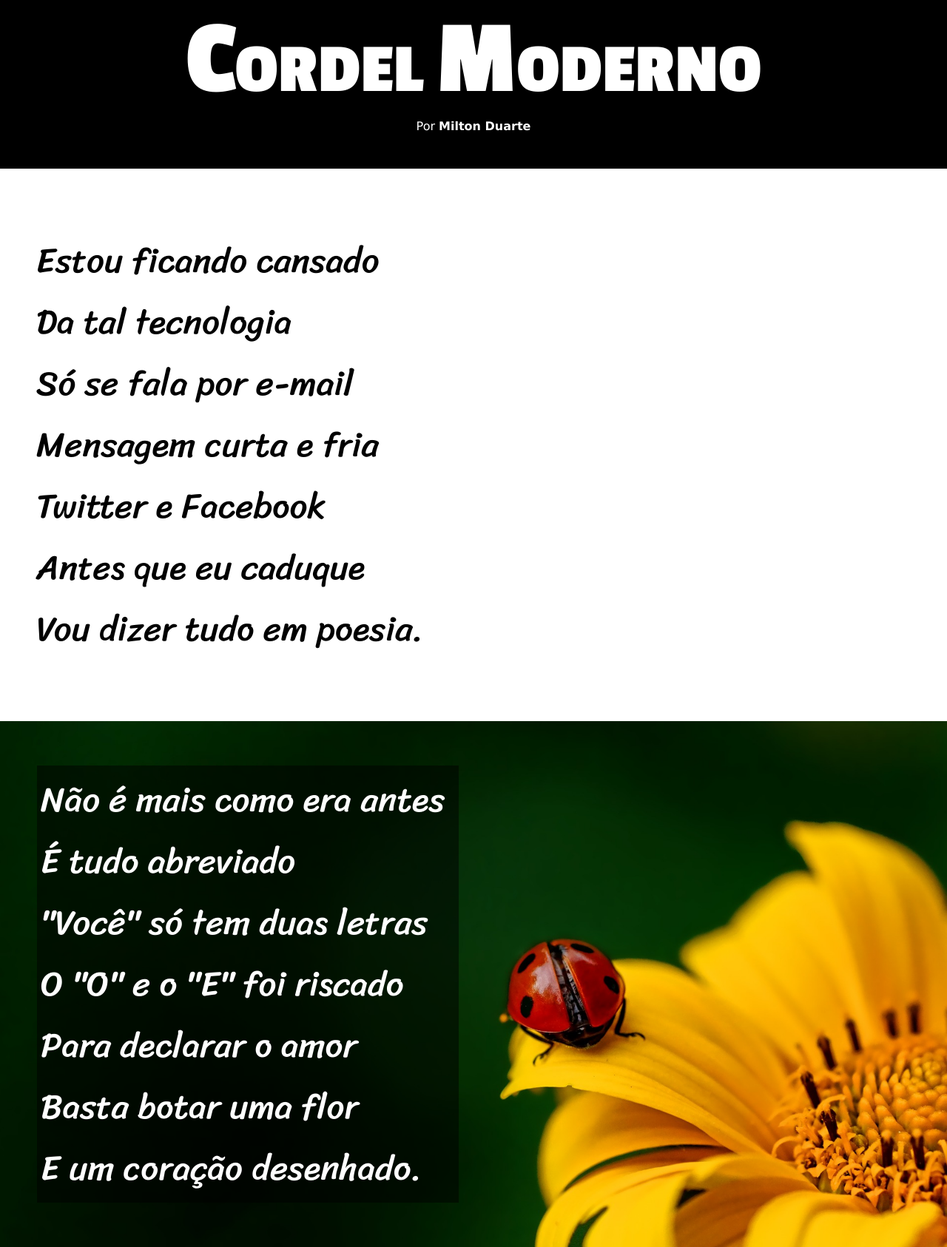
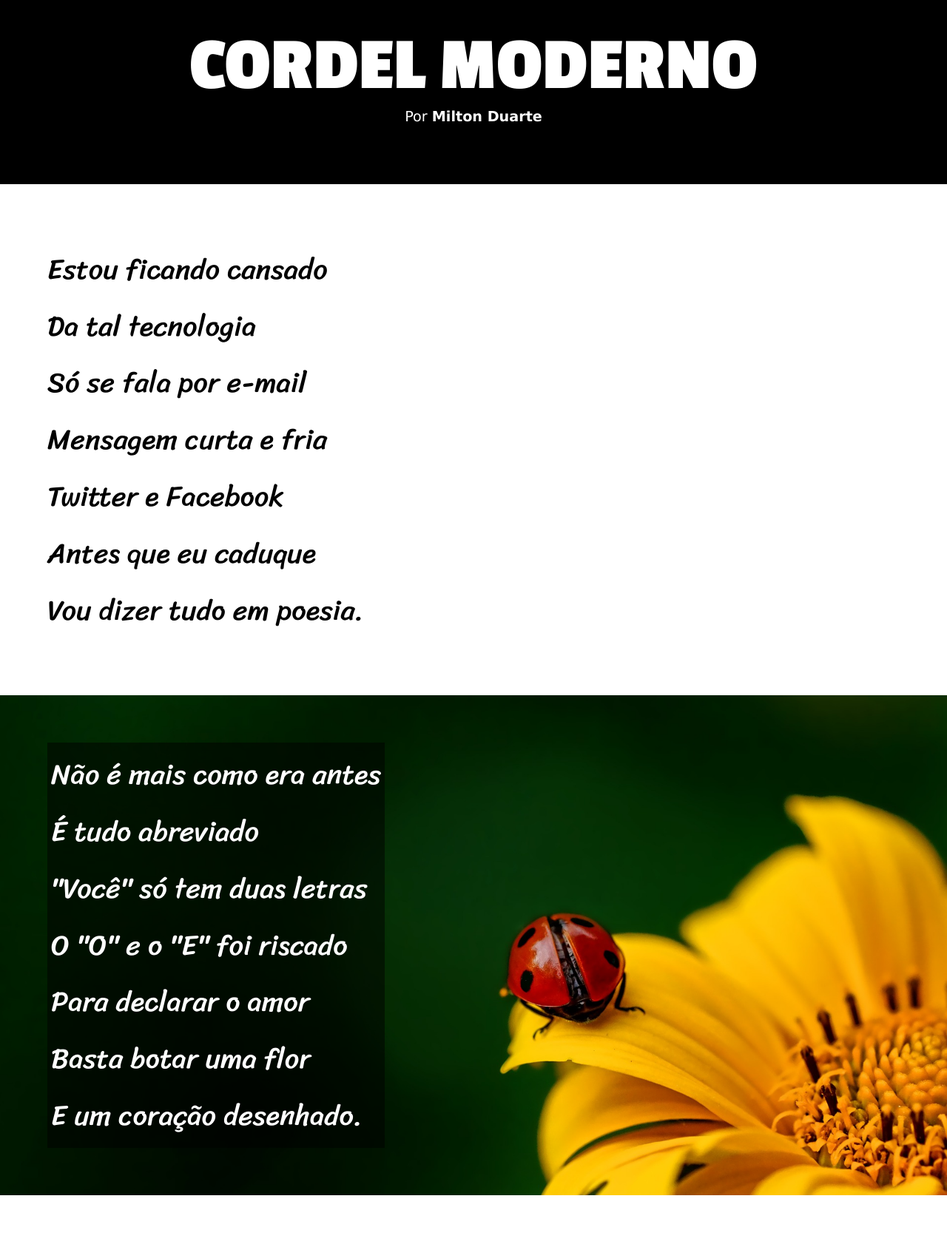
Before and after one commit to IWeyer/html-css, a plain HTML site: page Desafios/desafio12/desafio012.html in a window 1280 px wide. Shown: the part 47-1733 px from the top of the page at 74% size. Drawn offline with Linux system fonts and the light colour scheme.

Commit message:
atualização de estilos do desafio12

```diff
--- a/Desafios/desafio12/desafio012.html
+++ b/Desafios/desafio12/desafio012.html
@@ -3,13 +3,13 @@
 <head>
     <meta charset="UTF-8">
     <meta name="viewport" content="width=device-width, initial-scale=1.0">
-    <link rel="stylesheet" href="style.css">
+    <link rel="stylesheet" href="estilo/style.css">
     <title>Desafio do Cordel</title>
 </head>
 <body>
     <header>
-        <h1><span>C</span>ORDEL <span>M</span>ODERNO</h1>
-        <p>Por <a href="#">Milton Duarte</a></p>
+        <h1>CORDEL MODERNO</h1>
+        <p>Por <a href="https://www.recantodasletras.com.br/poesias/3186743">Milton Duarte</a></p>
     </header>
     <main>
         <pre>
@@ -38,6 +38,7 @@
     </div>
 
     <pre>
+
 Arroba agora não pesa
 É parte de um endereço
 Ponto final nem se usa
@@ -70,6 +71,7 @@
         </div>
 
     <pre>
+
 Agora, escrevo e envio
 Chegando na mesma hora
 Mas quando vou prosear
--- a/Desafios/desafio12/style.css
+++ b/Desafios/desafio12/estilo/style.css
@@ -1,24 +1,31 @@
+@charset "UTF-8";
+
 @import url('https://fonts.googleapis.com/css2?family=Passion+One:wght@700&display=swap');
+
 @import url('https://fonts.googleapis.com/css2?family=Passion+One:wght@700&family=Sriracha&display=swap');
+
 *{
     margin: 0;
 }
 
 header{
-    height: 275px;
     background-color: black;
+    padding-top: 10vh;
+    padding-bottom: 10vh;
 }
 header h1{
     color: white;
-    font-size: 6em;
+    font-size: 8vw;
     text-align: center;
     font-family: 'Passion One', cursive;
-    padding-top: 50px;
+    font-variant: small-caps;
+
 }
 header p{
     color: white;
     text-align: center;
     font-family: Verdana, Geneva, Tahoma, sans-serif;
+    font-size: 1.5vw;
 
 }
 header a{
@@ -26,45 +33,53 @@ header a{
     font-weight: bolder;
     font-family: Verdana, Geneva, Tahoma, sans-serif;
     text-decoration: none;
+    font-size: 1.5vw;
 }
 header a:hover{
     text-decoration: underline;
 }
-span{
-    font-size: 1.5em;
-}
+
 main > pre{
     font-family:'Sriracha', cursive;
-    font-size: 47px;
+    font-size: 3vw;
+    line-height: 2em;
+    padding-left: 5vw;
+
+
+
 
 }
 div#background01{
 
-    background-image: url(imagens/background001.jpg);
+    background-image: url(../imagens/background001.jpg);
     background-size: cover;
     background-attachment: fixed;
-    padding: 60px 0px 60px 50px;
+    padding-top: 8vh;
+    padding-bottom: 8vh;
+    padding-left: 5vw;
 
 }
 
 div#background02{
-    background-image: url(imagens/background002.jpg);
+    background-image: url(../imagens/background002.jpg);
     background-size: cover;
     background-attachment: fixed;
-    padding: 60px 0px 60px 50px;
+    padding-top: 8vh;
+    padding-bottom: 8vh;
+    padding-left: 5vw;
 }
 
 div > p{
     font-family:'Sriracha', cursive;
-    font-size: 47px;
+    font-size: 3vw;
     padding: 5px;
     color: white;
     background-color: rgba(0, 0, 0, 0.5);
-    width: 560px;
+    display: inline-block;
+    line-height: 2em;
 
 }
 footer{
-    height: 40px;
     background-color: black;
 
 }
@@ -72,13 +87,17 @@ footer p{
     color: white;
     font-family: Verdana, Geneva, Tahoma, sans-serif;
     text-align: center;
-    padding-top: 10px;
+    padding: 3vh;
+    font-size: 1.5vw;
+
+
 }
 footer a{
     color:white;
     font-family: verdana;
     font-weight: bold;
     text-decoration: none;
+    font-size: 1.5vw;
 }
 footer a:hover{
     text-decoration: underline;
```
Lines whose indentation alone changed are shown as unchanged.
